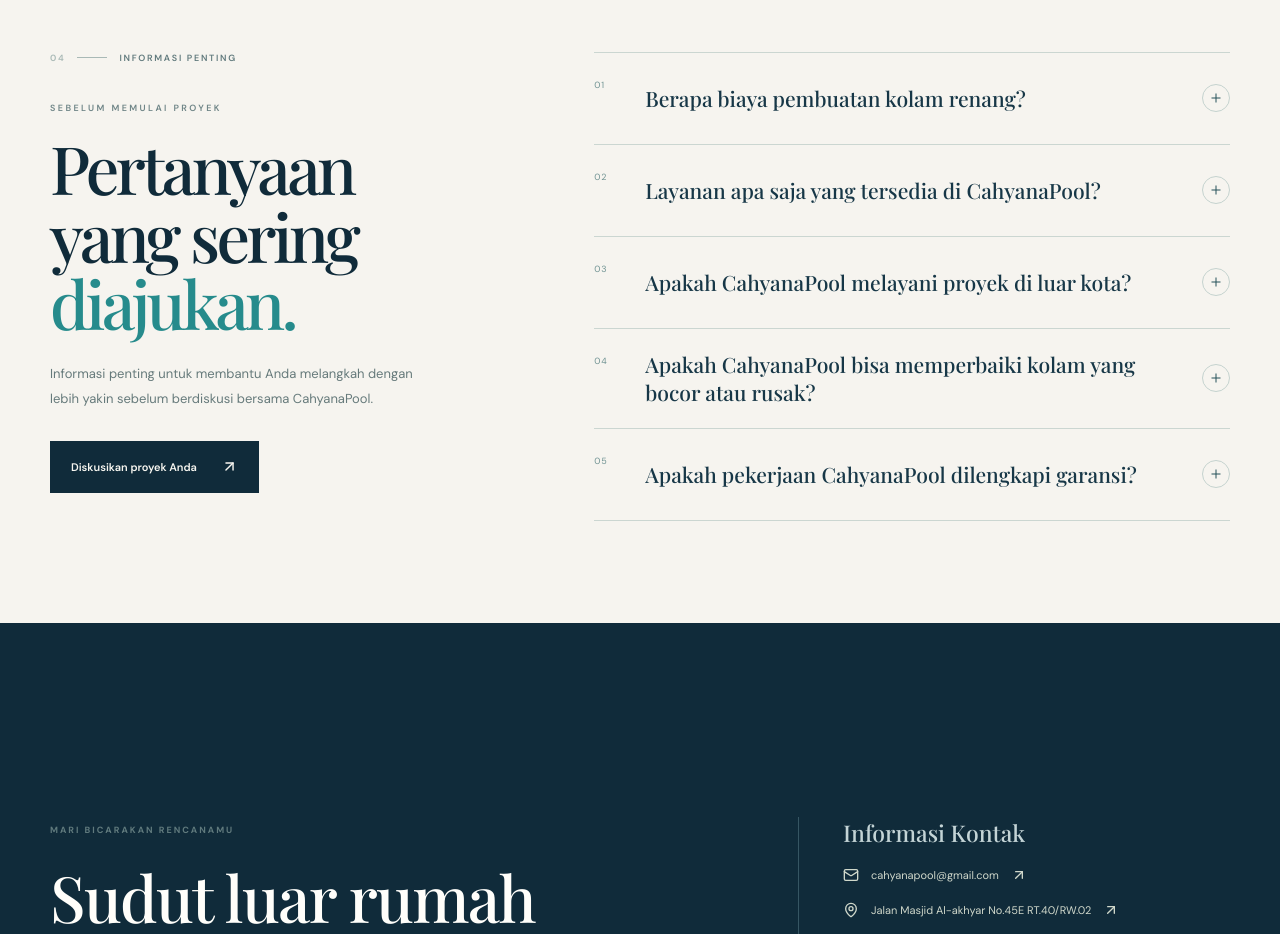
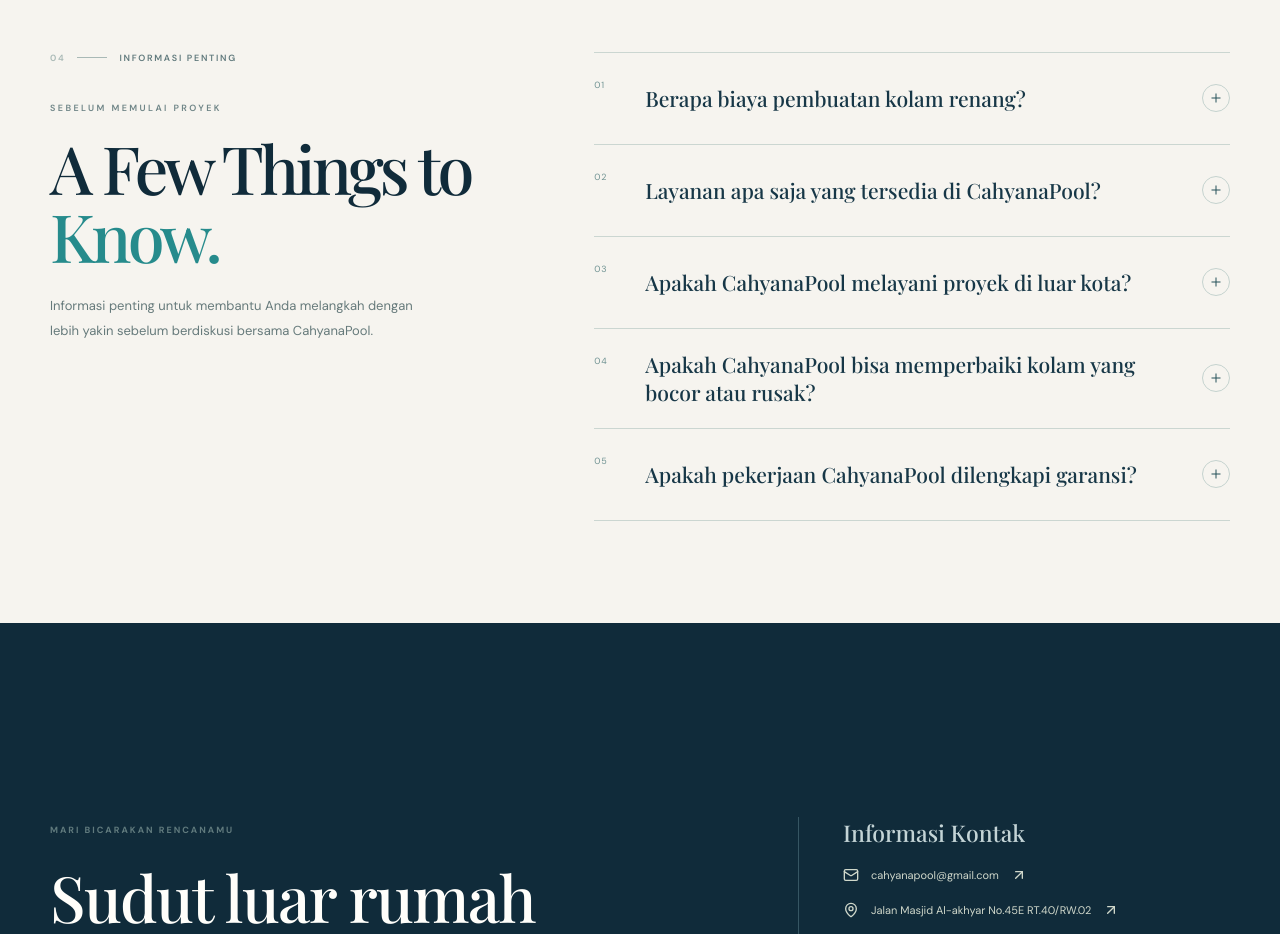
Before and after one commit to ketcup123/cahyanapool, a React (Vite) app: page / in a window 1280 px wide. Shown: the part 3080-4014 px from the top of the page. Built offline with nearby package versions, Linux system fonts and the light colour scheme; no server answers; the database is empty; a web font is replaced by a local one.

Commit message:
Refine FAQ heading and remove duplicate CTA

```diff
--- a/src/pages/HomePage.jsx
+++ b/src/pages/HomePage.jsx
@@ -221,19 +221,11 @@
               INFORMASI PENTING
             </div>
             <p className="editorial-overline">SEBELUM MEMULAI PROYEK</p>
-            <h2>Pertanyaan yang sering <em>diajukan.</em></h2>
+            <h2>A Few Things to <em>Know.</em></h2>
             <p className="editorial-faq-description">
               Informasi penting untuk membantu Anda melangkah dengan lebih yakin
               sebelum berdiskusi bersama CahyanaPool.
             </p>
-            <a
-              className="editorial-button editorial-button-dark"
-              href={getWhatsAppUrl('main') || '#kontak'}
-              target={getWhatsAppUrl('main') ? '_blank' : undefined}
-              rel={getWhatsAppUrl('main') ? 'noreferrer' : undefined}
-            >
-              Diskusikan proyek Anda <ArrowUpRight size={17} />
-            </a>
           </div>
 
           <div className="editorial-faq-list">
```
